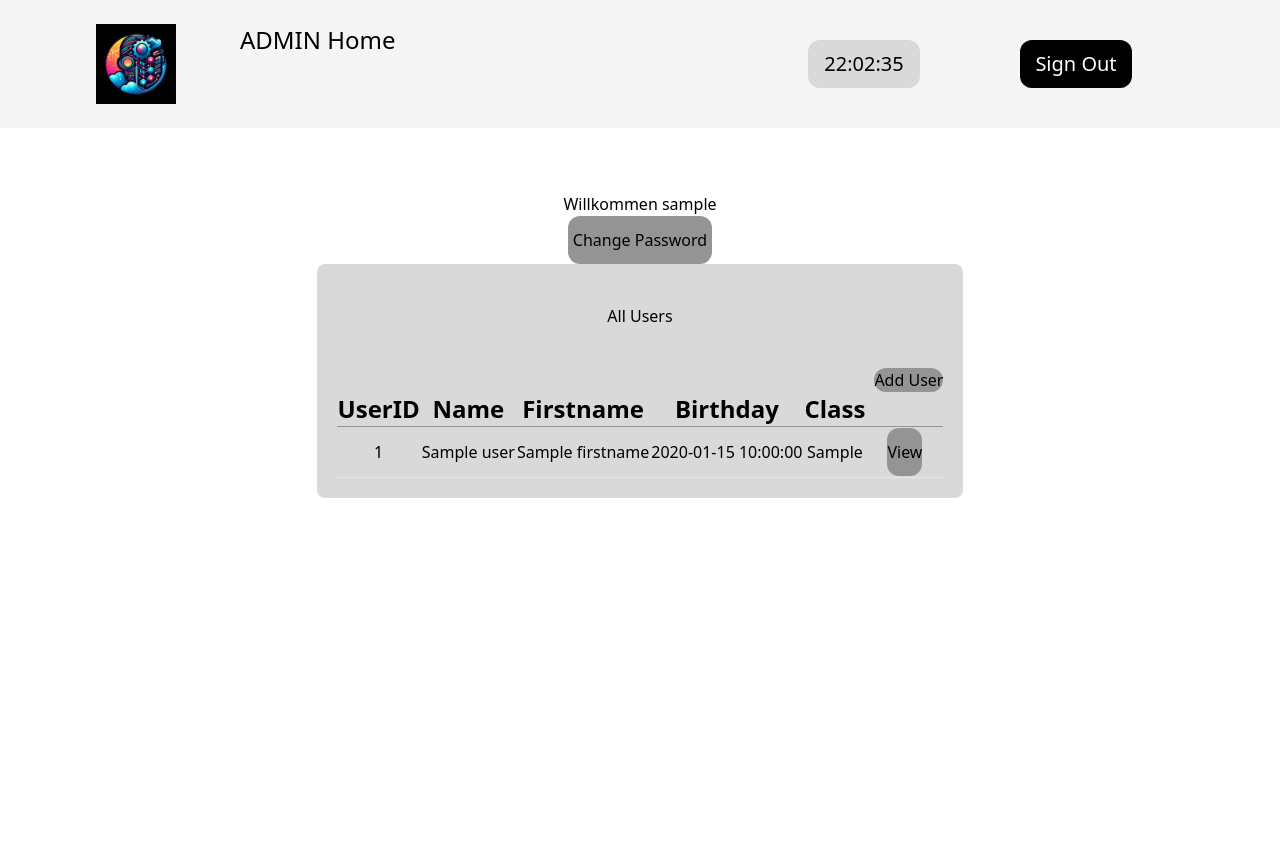
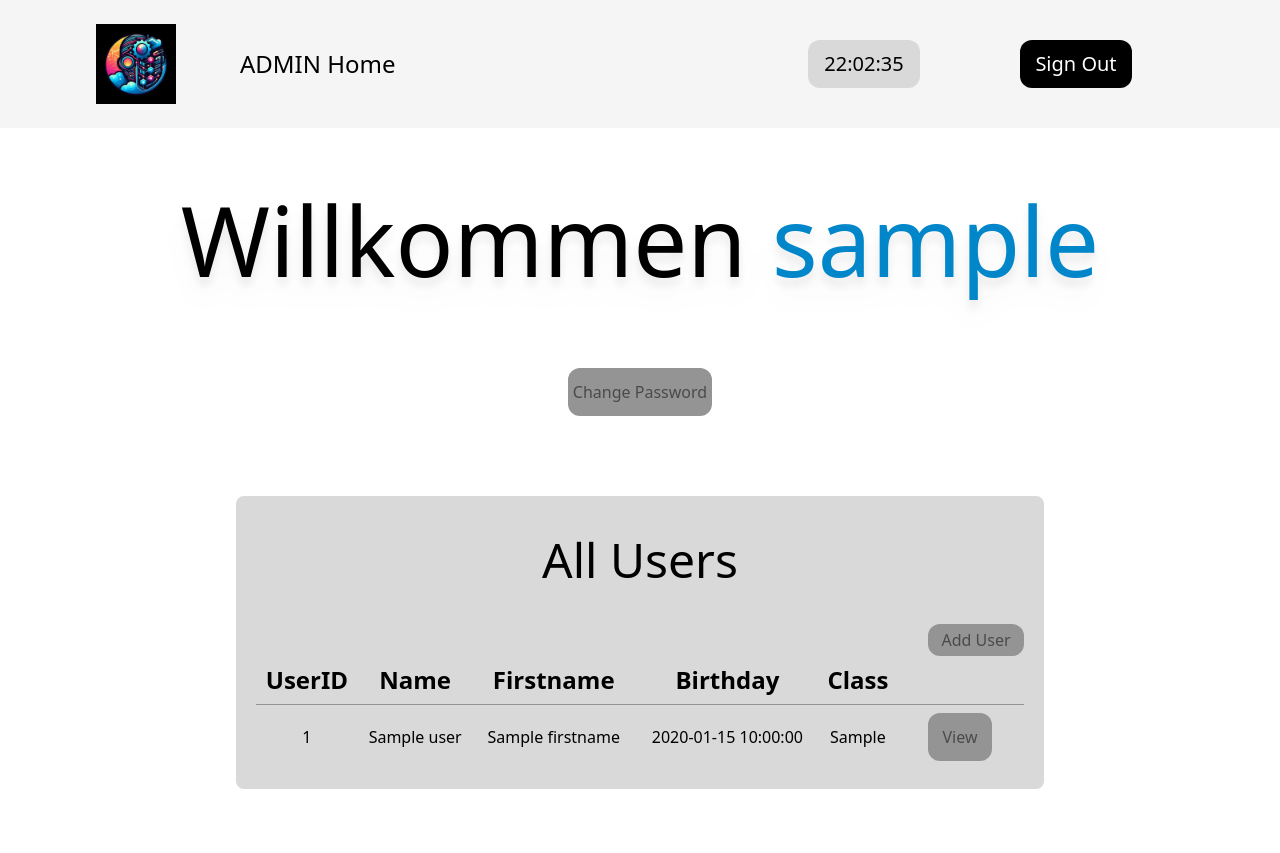
Before and after one commit to Saftladen-GmbH/CN-P108-Zeiterfassung, a Flask app: template app/templates/admin.html in a window 1280 px wide. Before the commit the page ends 498 px from the top, so only its background shows below. Run offline with Flask 3, Linux system fonts and the light colour scheme; the template is opened without the code that fills it: most values are stand-ins (such as "Sample title", 1, 10 or a date in 2020).

Commit message:
Fixed route

```diff
--- a/app/static/css/output.css
+++ b/app/static/css/output.css
@@ -591,6 +591,11 @@ video {
   margin-bottom: 2.5rem;
 }
 
+.my-20 {
+  margin-top: 5rem;
+  margin-bottom: 5rem;
+}
+
 .my-6 {
   margin-top: 1.5rem;
   margin-bottom: 1.5rem;
@@ -599,6 +604,11 @@ video {
 .my-8 {
   margin-top: 2rem;
   margin-bottom: 2rem;
+}
+
+.my-auto {
+  margin-top: auto;
+  margin-bottom: auto;
 }
 
 .mb-10 {
@@ -682,6 +692,10 @@ video {
   height: 8rem;
 }
 
+.h-8 {
+  height: 2rem;
+}
+
 .h-fit {
   height: -moz-fit-content;
   height: fit-content;
@@ -711,12 +725,20 @@ video {
   width: 3rem;
 }
 
+.w-16 {
+  width: 4rem;
+}
+
 .w-2\/3 {
   width: 66.666667%;
 }
 
 .w-2\/5 {
   width: 40%;
+}
+
+.w-24 {
+  width: 6rem;
 }
 
 .w-28 {
@@ -733,6 +755,10 @@ video {
 
 .w-80 {
   width: 20rem;
+}
+
+.w-\[60vw\] {
+  width: 60vw;
 }
 
 .w-full {
@@ -835,6 +861,11 @@ video {
 .border-grau-dunkel {
   --tw-border-opacity: 1;
   border-color: rgb(148 148 148 / var(--tw-border-opacity));
+}
+
+.border-grau-hell {
+  --tw-border-opacity: 1;
+  border-color: rgb(245 245 245 / var(--tw-border-opacity));
 }
 
 .bg-black {
@@ -945,6 +976,11 @@ video {
   padding-bottom: 0.25rem;
 }
 
+.py-2 {
+  padding-top: 0.5rem;
+  padding-bottom: 0.5rem;
+}
+
 .py-20 {
   padding-top: 5rem;
   padding-bottom: 5rem;
@@ -977,8 +1013,18 @@ video {
   line-height: 2.5rem;
 }
 
+.text-5xl {
+  font-size: 3rem;
+  line-height: 1;
+}
+
 .text-7xl {
   font-size: 4.5rem;
+  line-height: 1;
+}
+
+.text-8xl {
+  font-size: 6rem;
   line-height: 1;
 }
 
@@ -999,6 +1045,15 @@ video {
 .text-black {
   --tw-text-opacity: 1;
   color: rgb(0 0 0 / var(--tw-text-opacity));
+}
+
+.text-black\/50 {
+  color: rgb(0 0 0 / 0.5);
+}
+
+.text-blau {
+  --tw-text-opacity: 1;
+  color: rgb(2 134 202 / var(--tw-text-opacity));
 }
 
 .text-orange {
@@ -1041,6 +1096,11 @@ video {
   filter: var(--tw-blur) var(--tw-brightness) var(--tw-contrast) var(--tw-grayscale) var(--tw-hue-rotate) var(--tw-invert) var(--tw-saturate) var(--tw-sepia) var(--tw-drop-shadow);
 }
 
+.drop-shadow-xl {
+  --tw-drop-shadow: drop-shadow(0 20px 13px rgb(0 0 0 / 0.03)) drop-shadow(0 8px 5px rgb(0 0 0 / 0.08));
+  filter: var(--tw-blur) var(--tw-brightness) var(--tw-contrast) var(--tw-grayscale) var(--tw-hue-rotate) var(--tw-invert) var(--tw-saturate) var(--tw-sepia) var(--tw-drop-shadow);
+}
+
 .transition-all {
   transition-property: all;
   transition-timing-function: cubic-bezier(0.4, 0, 0.2, 1);
@@ -1059,6 +1119,10 @@ video {
 
 .duration-500 {
   transition-duration: 500ms;
+}
+
+.last\:border-b-0:last-child {
+  border-bottom-width: 0px;
 }
 
 .hover\:bg-green-600:hover {
```
